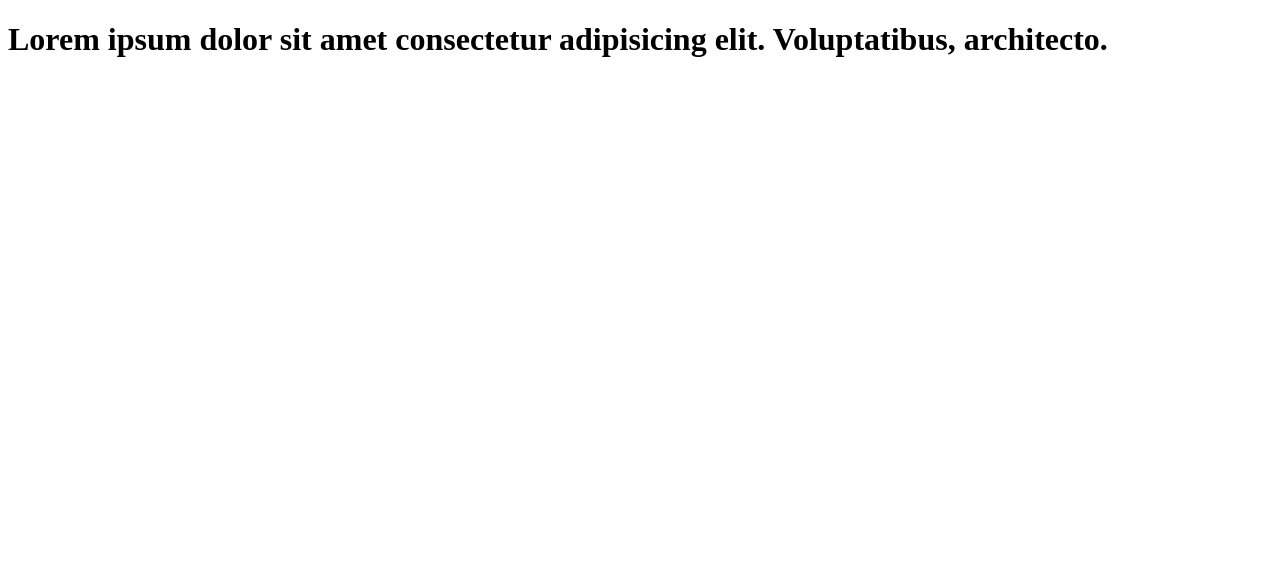
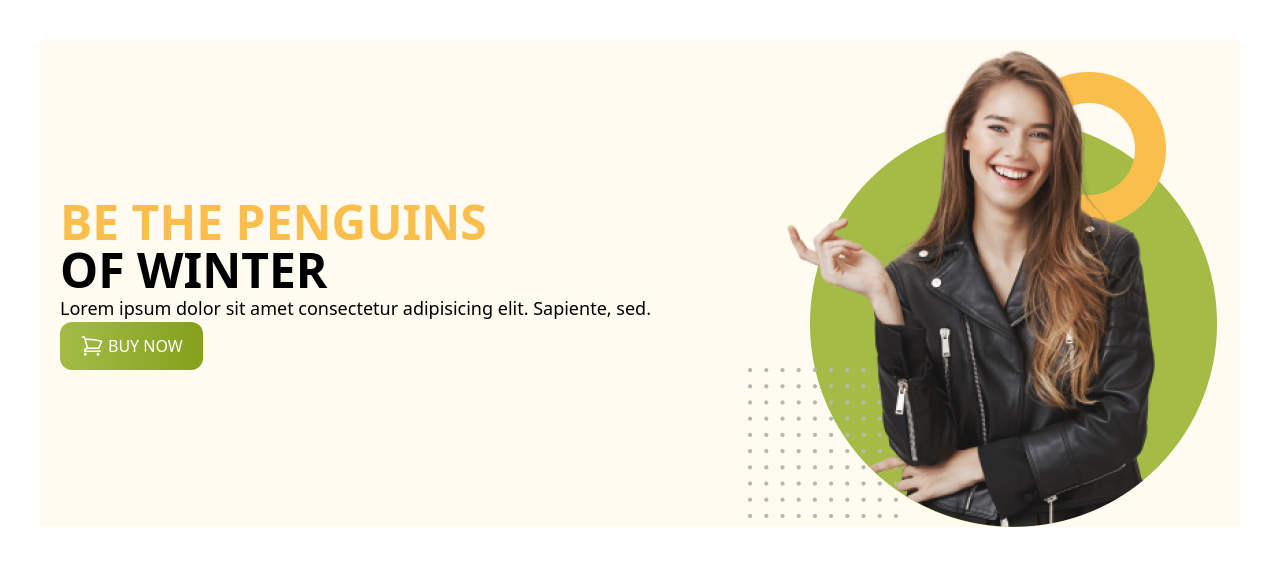
Before and after one commit to moshiurbd1/Penguin_Fashion_Using_Tailwind, a plain HTML site: page index.html in a window 1280 px wide. Drawn offline with nearby package versions, Linux system fonts and the light colour scheme.

Commit message:
header section added

```diff
--- a/index.html
+++ b/index.html
@@ -4,10 +4,21 @@
     <meta charset="UTF-8">
     <meta name="viewport" content="width=device-width, initial-scale=1.0">
     <title>Penguin Fashion</title>
+    <script src="https://cdn.jsdelivr.net/npm/@tailwindcss/browser@4"></script>
 </head>
 <body>
-    <header>
-        <h1>Lorem ipsum dolor sit amet consectetur adipisicing elit. Voluptatibus, architecto.</h1>
+    <header class="lg:flex md:flex mx-10 mt-10 px-5 justify-between items-center bg-[#FFFBF0]">
+        <div>
+            <h1 class="text-5xl font-bold text-[#FABE4C]">BE THE PENGUINS <br><span class="text-black">OF WINTER</span></h1>
+            <P class="text-lg">Lorem ipsum dolor sit amet consectetur adipisicing elit. Sapiente, sed.</P>
+            <button class="flex bg-linear-to-r from-[#A4BC46] to-[#85A019] px-5 py-3 rounded-xl text-white gap-1">
+                <svg xmlns="http://www.w3.org/2000/svg" fill="none" viewBox="0 0 24 24" stroke-width="1.5" stroke="currentColor" class="size-6">
+                    <path stroke-linecap="round" stroke-linejoin="round" d="M2.25 3h1.386c.51 0 .955.343 1.087.835l.383 1.437M7.5 14.25a3 3 0 0 0-3 3h15.75m-12.75-3h11.218c1.121-2.3 2.1-4.684 2.924-7.138a60.114 60.114 0 0 0-16.536-1.84M7.5 14.25 5.106 5.272M6 20.25a.75.75 0 1 1-1.5 0 .75.75 0 0 1 1.5 0Zm12.75 0a.75.75 0 1 1-1.5 0 .75.75 0 0 1 1.5 0Z" />
+                  </svg>
+
+                BUY NOW</button>
+        </div>
+        <img src="images/model.png" alt="">
     </header>
     <main>
 
```
